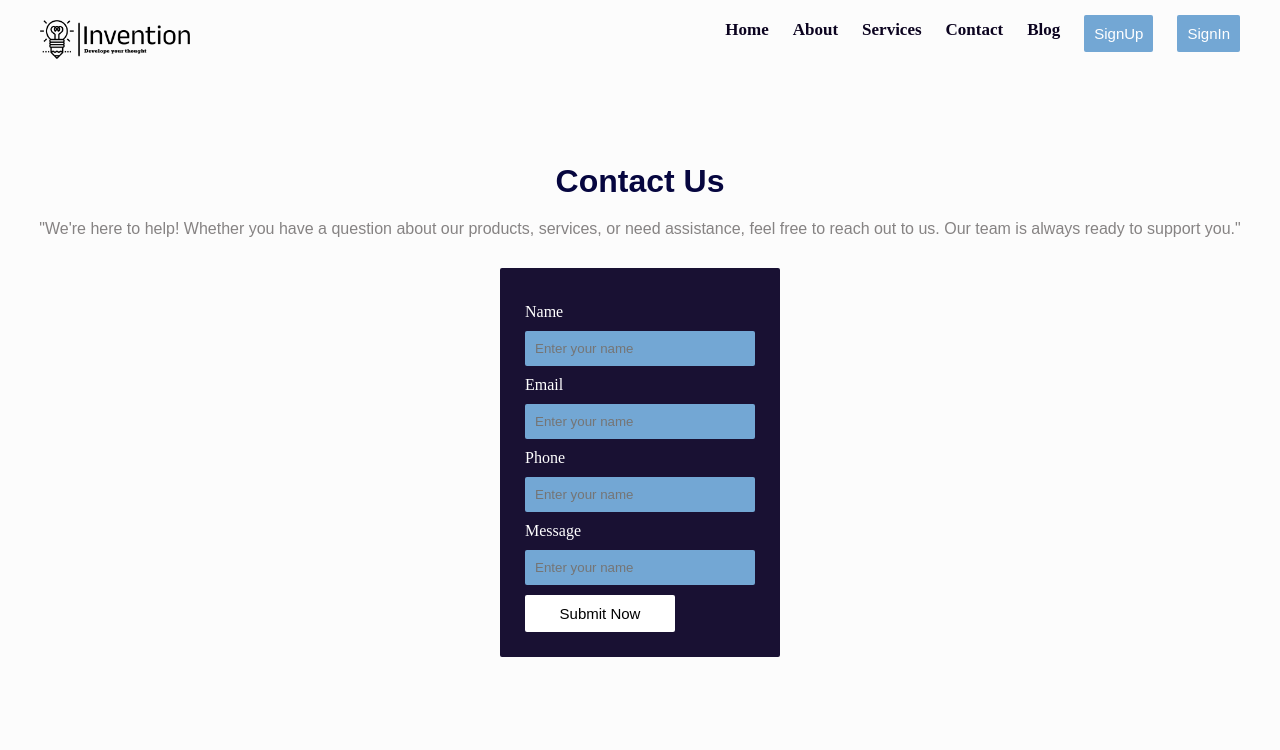
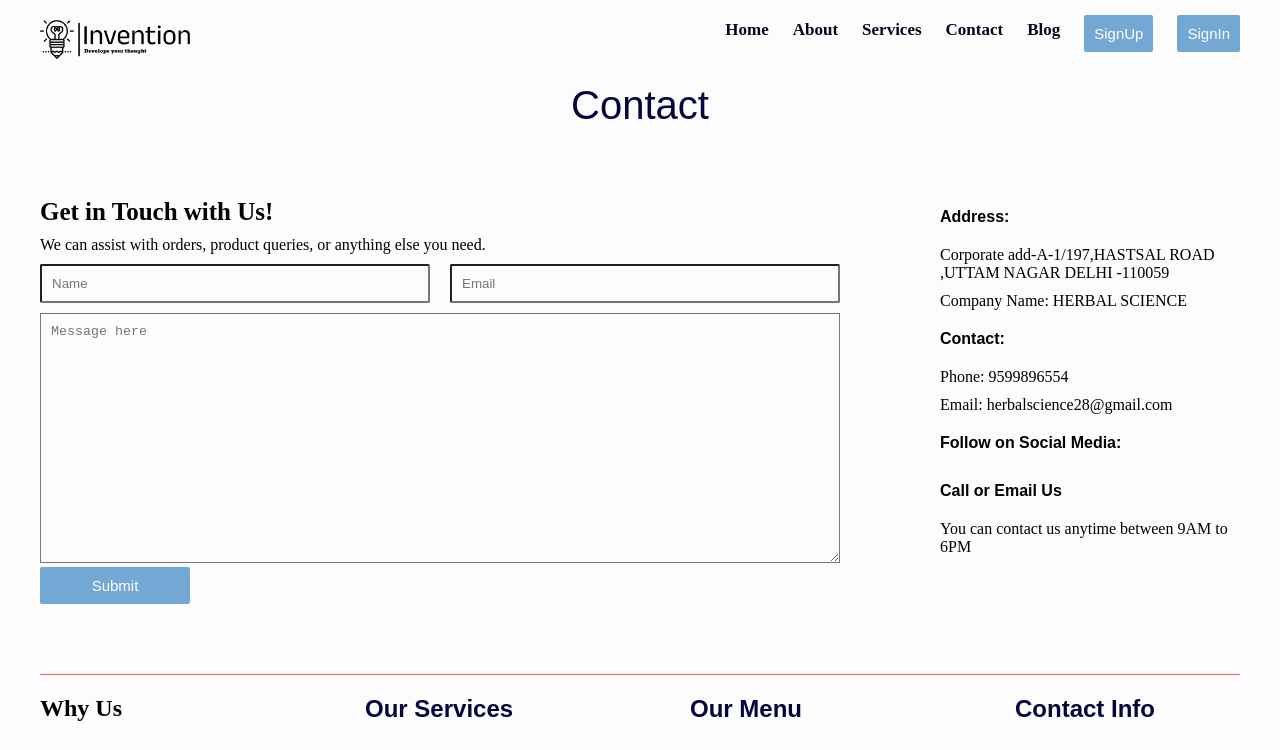
Before and after one commit to Vipinkm1/Inverntion-Project, a React (Vite) app: page /contact in a window 1280 px wide. Shown: the top 750 px of the page. Built offline with nearby package versions, Linux system fonts and the light colour scheme.

Commit message:
initial commit

```diff
--- a/package.json
+++ b/package.json
@@ -10,6 +10,9 @@
     "preview": "vite preview"
   },
   "dependencies": {
+    "@emotion/react": "^11.13.5",
+    "@emotion/styled": "^11.13.5",
+    "@mui/icons-material": "^6.1.9",
     "aos": "^2.3.4",
     "framer-motion": "^11.11.9",
     "icons": "^1.0.0",
--- a/src/App.css
+++ b/src/App.css
@@ -403,60 +403,47 @@ border-top:  1px solid  #ee6464;
 }
 /* pages css */
 /* Contact page css */
-.contact-heading{
- text-align: center;
- padding-top: 100px;
+
+.contact-us-title{
+  text-align: center;
+  font-size: 30px;
+  font-weight: 600;
+  font-family: var(--font);
 }
-.para4{
-  padding-top: 20px;
-  font-size: 16px;
-  font-family: 'Oswald', sans-serif;
-  color: #868383;
+.para-4{
+  font-size: 25px;
+  font-weight: 600;
+  font-family: var(--font);
 }
-.contact-form{
-padding: 30px 500px;
+.message-box-text{
+  width: 800px;
+  height: 250px;
+  padding: 10px;
 }
-.contact-form-border{
-  padding: 25px;
-  background-color: #191133;
+.input-width{
+  padding: 10px;
+  width: 100%;
   border-radius: 2px;
 }
-.form-input{
+.footer-flex-4{
   display: flex;
-  flex-direction: column;
-  width: 100%;
-  background-color: #191133;
+  justify-content:  start;
+  gap: 100px;
 }
-.input-width{
- margin-top: 10px;
- padding: 10px;
- width: 100%;
- background: rgb(115, 167, 212);
- border-color: #fff;
- border: none;
- outline: none;
- border-radius: 2px;
-}
-.input-title{
-  margin-top: 10px;
-  background-color: #191133;
-  color: #fff;
-}
-.input-message{
-  margin-top: 10px;
-  width: 100%;
-  padding: 10px;
-  background: rgb(115, 167, 212);
+.btn-color-gr{
+  background-color: #07763c;
   border: none;
   outline: none;
-  border-radius: 2px;
+  cursor: pointer;
+  font-size: 15px;
 }
-.button-3{
-  background-color: #fff;
-  color: black;
+.btn-color-gr:hover{
+  background-color: #000;
+  transition: 0.6s ease-in-out;
 }
+
 .about-banner-img{
-  width: 100%
+  width: 100%;
 }
 .about-section{
   display: flex;
@@ -594,7 +581,6 @@ padding: 30px 500px;
   margin-top: -50px;
   border-radius: 3px;
   box-shadow: rgba(0, 0, 0, 0.24) 0px 3px 8px;
-
 }
 .rating{
   display: flex;
--- a/src/Components/Contact/Contact.jsx
+++ b/src/Components/Contact/Contact.jsx
@@ -1,35 +1,76 @@
-import React from 'react'
+import React, { useState } from 'react'
 
 const Contact = () => {
+    const [contactUs, setContactUs] = useState({
+        name: '',
+        email: '',
+        message: ''
+    })
+    const handleContactChange = (e) => {
+        const { name, value } = e.target;
+        setContactUs((prevState) => ({
+            ...prevState,
+            [name]: value
+        }))
+    }
+
+    const handleContact = (e) => {
+        e.preventDefault()
+        setContactUs(contactUs)
+        console.log('Contact us form is submitted', contactUs)
+        setContactUs({
+            name: '',
+            email: '',
+            message: ''
+        })
+    }
     return (
-    <div className='contact-container'>
-      <div className='contact-heading'>
-        <h1 className='color font'>Contact Us</h1>
-        <p className='  para4'>"We're here to help! Whether you have a question about our products, services, or need assistance, feel free to reach out to us. Our team is always ready to support you."</p>
+        <div className='page'>
+            <p className='color font hero-font copyright '>Contact</p>
+            <div className='footer-flex-4 mt-3 topex-2'>
+                <div>
+                    <div className='para-4 '>Get in Touch with Us!</div>
+                    <div className=' textBig mt'>We can assist with orders, product queries, or anything else you need.</div>
+                    <form onSubmit={handleContact}>
+                        <div className='checkbox-flex mt'>
+                            <input type='text' className='input-width' placeholder='Name' name='name' value={contactUs.name} onChange={handleContactChange} />
+                            <input type='email' className='input-width' placeholder='Email' name='email' value={contactUs.email} onChange={handleContactChange} />
                         </div>
-      <div className='contact-form'>
-        <form className='contact-form-border'>
-          <div className='form-input'>
-            <label className='input-title'>Name</label>
-            <input type='text' placeholder='Enter your name' className='input-width' />
+                        <div className='mt'>
+                            <textarea className='message-box-text' name='message' value={contactUs.message} placeholder='Message here' onChange={handleContactChange} />
                         </div>
-
-          <div className='form-input'>
-            <label className='input-title'>Email</label>
-            <input type='text' placeholder='Enter your name' className='input-width' />
+                    </form>
+                    <button className='button-1 font'>Submit</button>
                 </div>
-          <div className='form-input'>
-            <label className='input-title'>Phone</label>
-            <input type='text' placeholder='Enter your name' className='input-width' />
+                <div className='footer-flex-2 mt-3'>
+                    <div className=''>
+                        <p className='para3'>Address:</p>
+                        <p className='textBig mt'>Corporate add-A-1/197,HASTSAL ROAD ,UTTAM NAGAR
+                            DELHI -110059</p>
+                        <p className='textBig mt'>Company Name: HERBAL SCIENCE </p>
                     </div>
-          <div className='form-input'>
-            <label className='input-title'>Message</label>
-            <input type='text' placeholder='Enter your name' className='input-message' />
+                    <div className='mt'>
+                        <p className='para3'>Contact:</p>
+                        <p className='textBig mt'>Phone: 9599896554</p>
+                        <p className='textBig mt'>Email: herbalscience28@gmail.com</p>
                     </div>
-          <button className='button-1  input-title button-3'>Submit Now</button>
-        </form>
+                    <div className='mt'>
+                        <p className='para3'>Follow on Social Media:</p>
+                        {/* <div className='footer-flex-3 mt'>
+                            <FacebookIcon className='add-icon' />
+                            <InstagramIcon className='add-icon' />
+                            <XIcon className='add-icon'/>
+                            <YouTubeIcon   className='add-icon' />
+                        </div> */}
+                    </div>
+                    <div className='mt'>
+                        <p className='para3'>Call or Email Us</p>
+                        <p className='textBig mt'>You can contact us anytime between 9AM to 6PM</p>
+                    </div>
+                </div>
             </div>
         </div>
     )
 }
+
 export default Contact
```
Also changed, not shown: src/Components/Services/Services.jsx (+13 -12 lines), 1 other file (tests, documents, lock files or other folders). Lines whose indentation alone changed are shown as unchanged.
